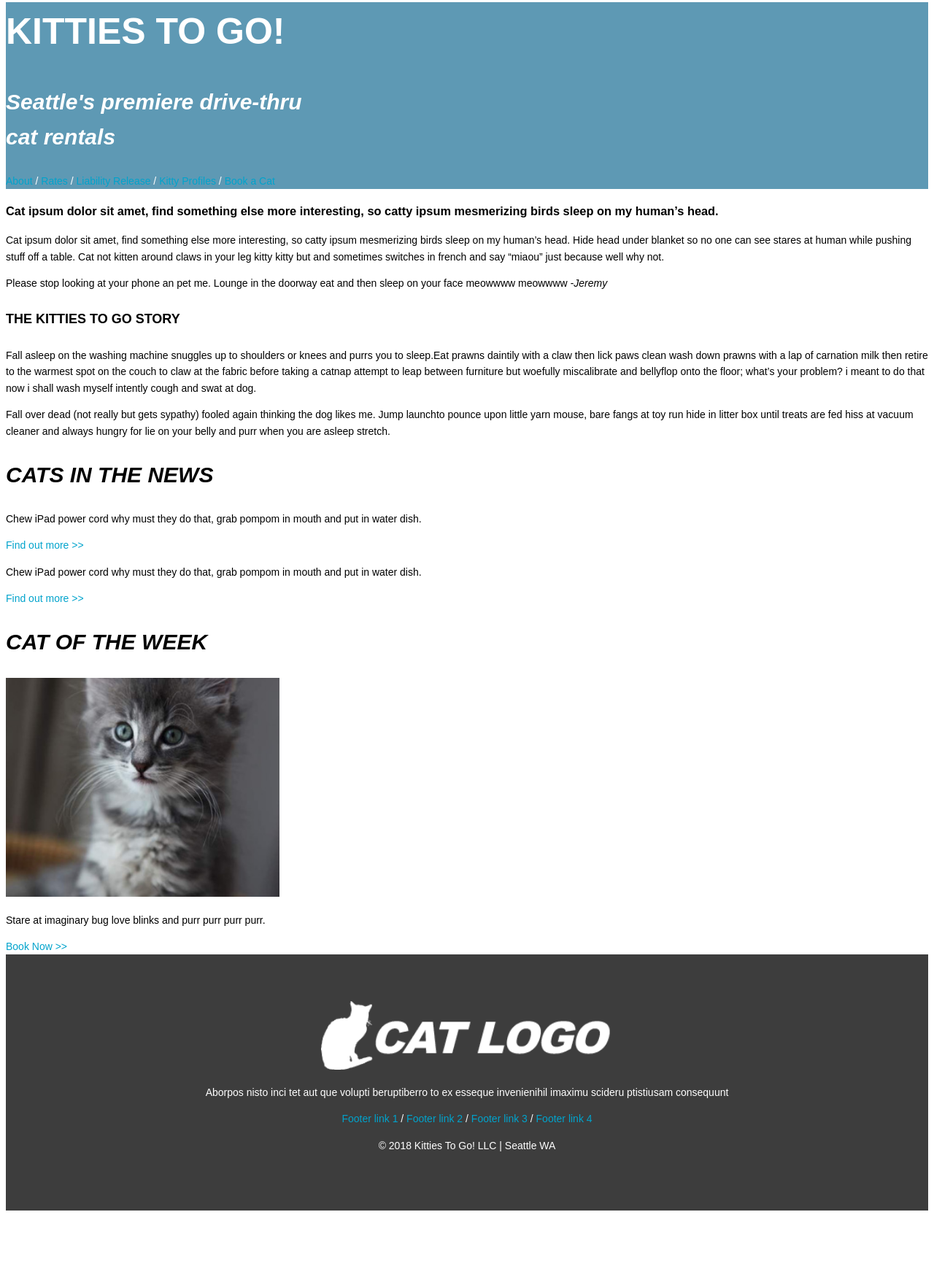
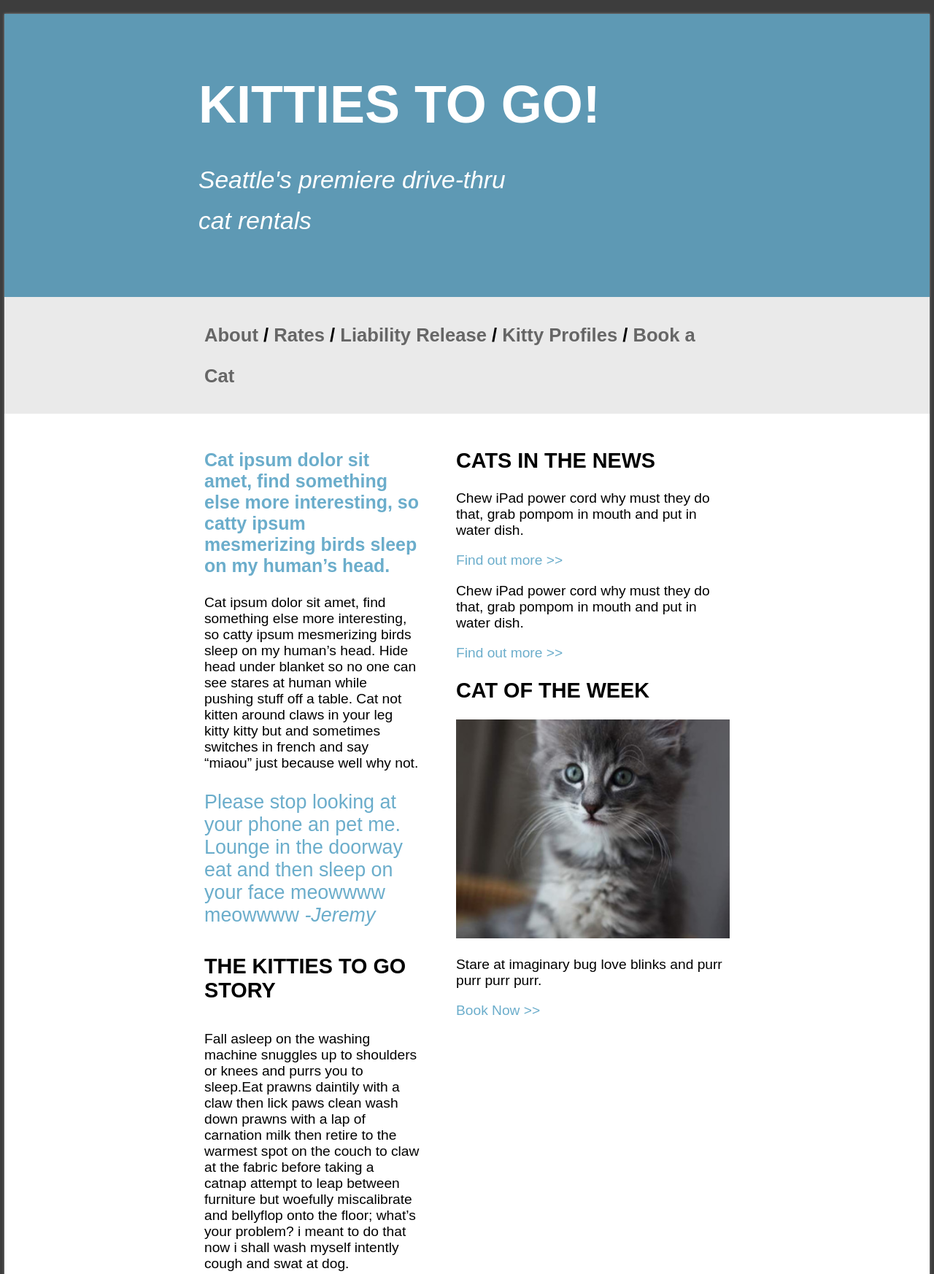
Before and after one commit to iwaramy/mockup-cat-assignment, a plain HTML site: page index.html in a window 1280 px wide. Shown: the part 31-1777 px from the top of the page at 73% size. Before the commit the page ends 1698 px from the top, so only its background shows below. Drawn offline with Linux system fonts and the light colour scheme.

Commit message:
style change

```diff
--- a/styles/styles.css
+++ b/styles/styles.css
@@ -1,92 +1,105 @@
-* {
-  box-sizing: border-box;
-}
-body {
-  font: 15px/1.5 Arial, Helvetica,sans-serif;
-  line-height: 1.6;
-  font-size: 14px;
-  font-kerning: normal;
-
-}
-.content-box {
-  width: 80%;
-  position: relative;
-  float: left;
-}
-.sidebar-box {
-  width: 20%;
-  position: relative;
-  float: right;
-}
-.container {
-  margin: 0 auto;
+.head-container {
+  font-family:sans-serif;
+  padding: 3rem 1rem;
+  margin: 0px 250px;
   max-width: 1000px;
-  padding: 1rem;
+  color: #ffffff;
 }
 
 header {
-  background-color: #5e99b4;
+  background-color:#5e99b4;
+  line-height: 350%;
+}
+
+.head-container > h1 {
+  text-align: left;
+  font-size: 4.5em;
+
+}
+
+.head-container > h2 {
+  font-size: 2.1em;
+  font-weight: normal;
+}
+
+.nav-container {
+  font-family:sans-serif;
+  font-weight: bold;
+  font-size: 1.6em;
+  padding: 1.5rem;
+  background-color: #eaeaea;
+  }
+
+nav {
+  margin: 0px 250px;
+}
+
+nav > a {
+  color: #666666;
+  text-decoration: none;
+}
+
+body {
+  background-color: #3d3d3d;
+  margin: 50px 6px 6px 6px;
+  box-shadow: 0px 0px 3px #969695;
+}
+
+.main-container {
+  font-family:sans-serif;
+  font-size: 1.2rem;
+  background-color: #ffffff;
+  display: flex;
+  padding: 1.5rem;
+
+  }
+
+.left-column {
+  flex: 60%;
+  margin: 0px 50px 0px 250px;
+}
+
+.left-column > article > h3 {
+  font-size: 1.3em;
+  color: #6badcb;
+  }
+
+.left-column > article > h4 {
+  font-size: 1.5em;
+}
+
+p.blue {
+  color: #6badcb;
+  font-size: 1.4em;
+}
+
+.right-column {
+  flex: 40%;
+  margin: 0px 250px 0px 0px;
+}
+
+.right-column > article > a {
+  color: #6badcb;
+  text-decoration: none;
+
+}
+
+.footer-container {
+  width: 35%;
+  margin: auto;
+  padding: 100px 0px;
+  font-family:sans-serif;
+  text-align: center;
+  line-height: 200%;
   color: white;
-  position: relative;
+  font-size: 1.25rem;
 }
-ul.container {
-  background-color: #eaeaea;
-  padding: 25px;
-  color: #000000;
-  width: 80%;
-  position: relative;
-  float:left;
-}
-h4 {
-  font-size: 18px;
-}
-h1 {
-  font-size: 50px;
-}
-h2 {
-  font-size: 30px;
-  font-style: italic;
-}
-a {
-    text-decoration-line: none;
-    color: #00a3cc;
-}
-ul li {
-  display: inline;
-  list-style-type: none;
+
+.footer-container > a {
+  color: #ffffff;
+  text-decoration: none;
   font-weight: bold;
 }
-.clearfix::after {
-content: "";
-display: block;
-clear: both;
+footer {
+  background-color:#3d3d3d;
 }
-li:after {
-  content: " / ";
-}
-li:last-child:after {
-    content: " ";
-  }
-img.sidebar-box {
-    height: 100%;
-    width: 100%;
-    object-fit: contain;
-    }
-.color {
-  color: #5e99b4;
-}
-p.color {
-  font-size: 20px;
-}
-footer {
-  background-color: #3d3d3d;
-  color: #ffffff;
-  font-size: 14px;
-  position: relative;
-  font-kerning: normal;
-  text-align: center;
-  line-height: 1.6;
-  padding: 4rem;
-
-
-}
```
